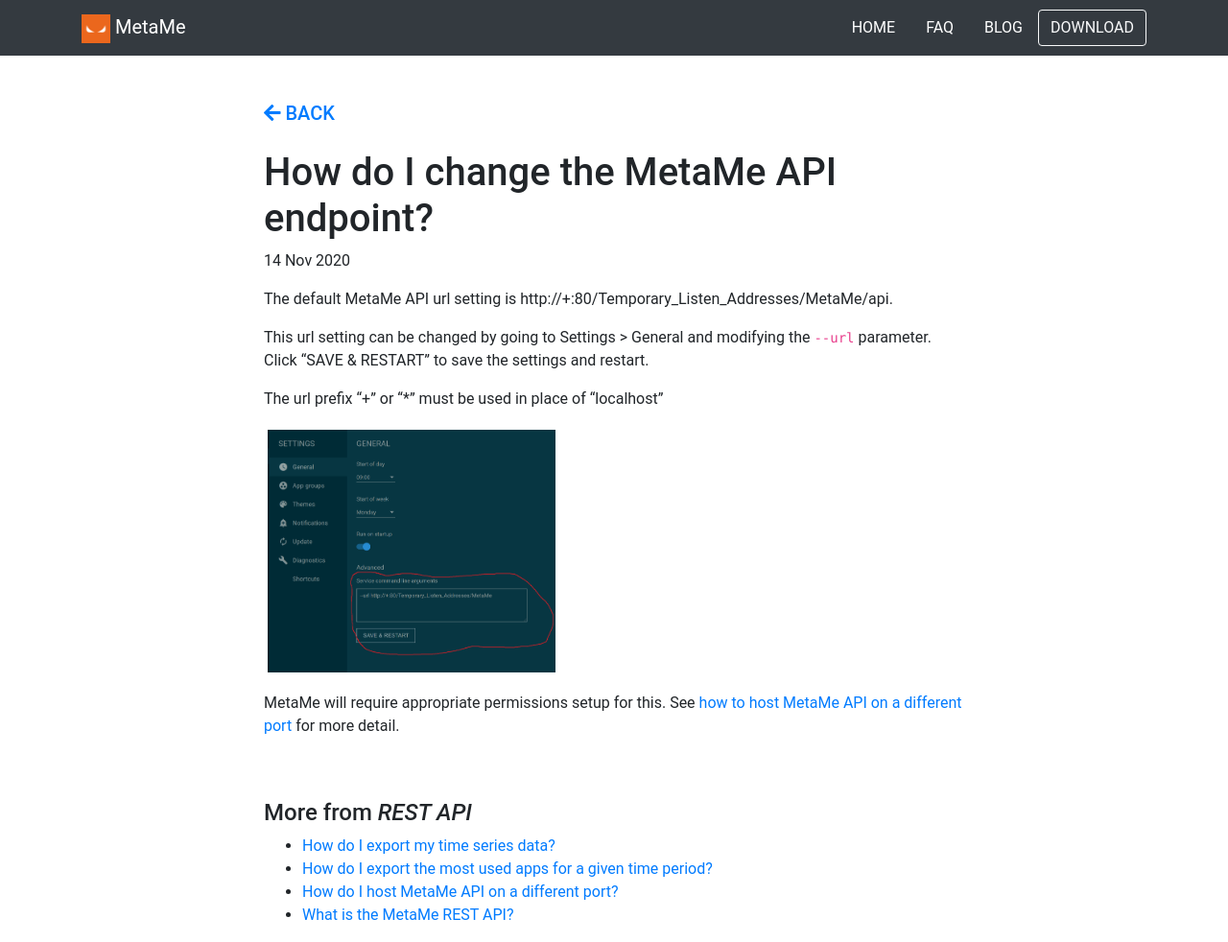
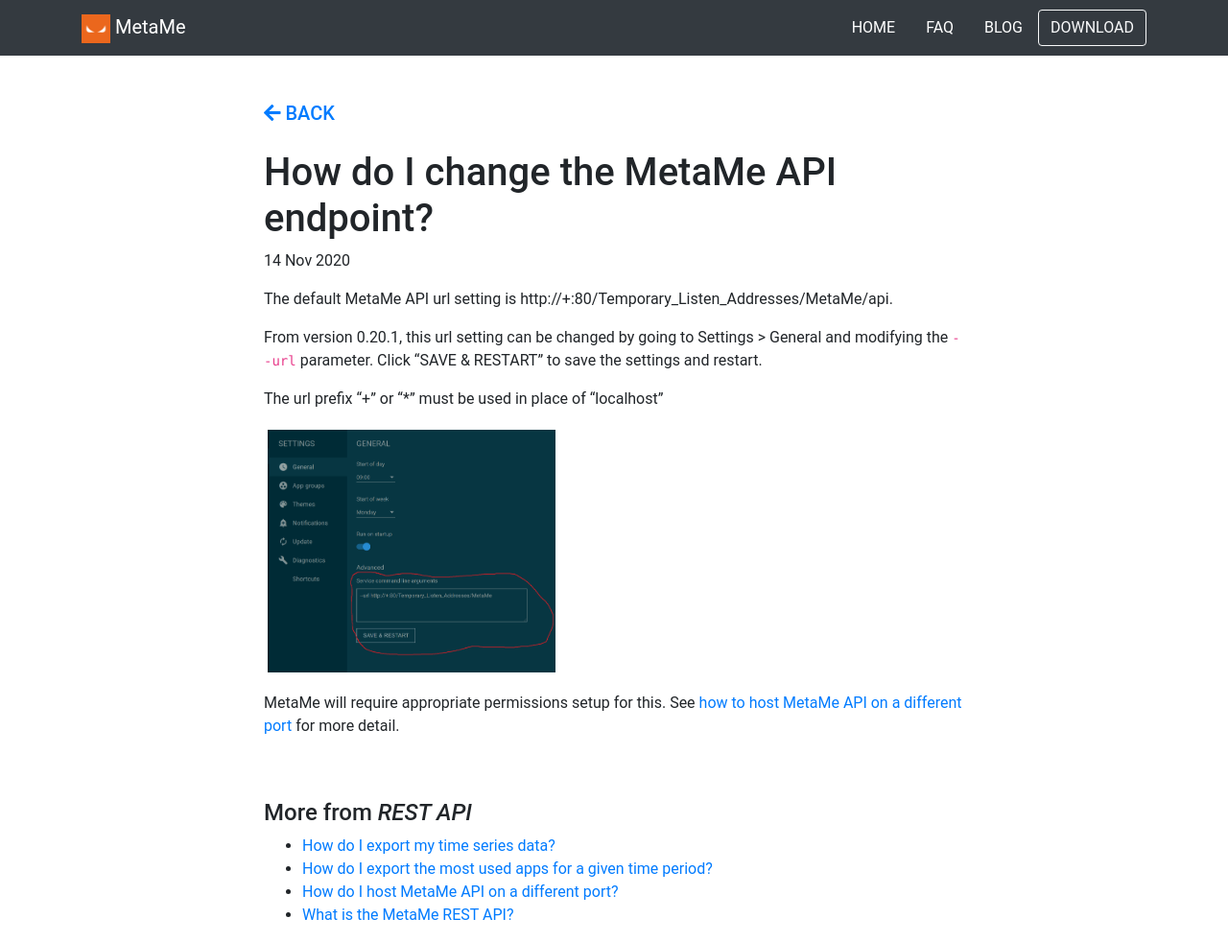
Before and after one commit to meta-me/metame-website, a Jekyll site: the page built from help/_posts/2020-11-14-how-do-i-change-the-metame-api-endpoint.md, in a window 1280 px wide. Shown: the whole page at 96% size. Built offline with Jekyll 4.4.1, drawn with Linux system fonts in a browser that asks for light colours; comment, search, counter and statistics services are not loaded.

Commit message:
Minor copy update

```diff
--- a/help/_posts/2020-11-14-how-do-i-change-the-metame-api-endpoint.md
+++ b/help/_posts/2020-11-14-how-do-i-change-the-metame-api-endpoint.md
@@ -6,7 +6,7 @@
 
 The default MetaMe API url setting is http://+:80/Temporary_Listen_Addresses/MetaMe/api.
 
-This url setting can be changed by going to Settings > General and modifying the `--url` parameter. Click "SAVE & RESTART" to save the settings and restart.
+From version 0.20.1, this url setting can be changed by going to Settings > General and modifying the `--url` parameter. Click "SAVE & RESTART" to save the settings and restart.
 
 The url prefix "+" or "*" must be used in place of "localhost"
 
```
